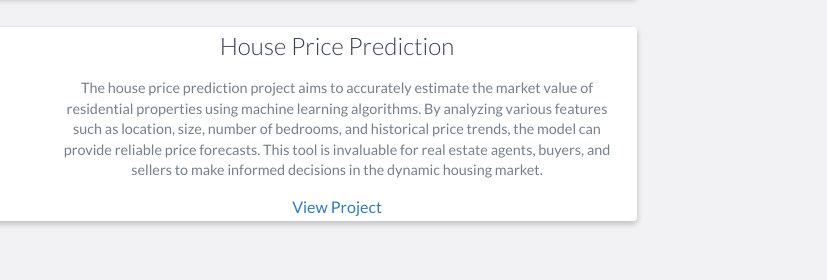
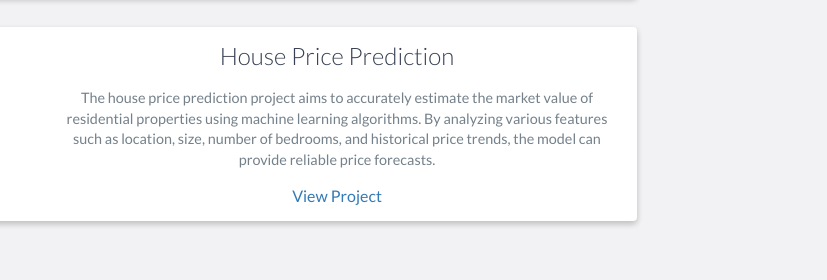
Before and after one commit to asingh2002/Portfolio-Website, a website: page index.html in a window 1280 px wide. Shown: the part 3976-4256 px from the top of the page, 453-1280 px from the left. Drawn offline with nearby package versions, Linux system fonts and the light colour scheme.

Commit message:
Update index.html

```diff
--- a/index.html
+++ b/index.html
@@ -304,7 +304,7 @@
                                     <div class="project-info">
                                         <h3>House Price Prediction</h3>
                                         <p>
-                                            The house price prediction project aims to accurately estimate the market value of residential properties using machine learning algorithms. By analyzing various features such as location, size, number of bedrooms, and historical price trends, the model can provide reliable price forecasts. This tool is invaluable for real estate agents, buyers, and sellers to make informed decisions in the dynamic housing market.
+                                            The house price prediction project aims to accurately estimate the market value of residential properties using machine learning algorithms. By analyzing various features such as location, size, number of bedrooms, and historical price trends, the model can provide reliable price forecasts.
                                         </p>
                                         <a href="https://github.com/asingh2002/House_Price_Prediction">View Project</a>
                                     </div>
```
